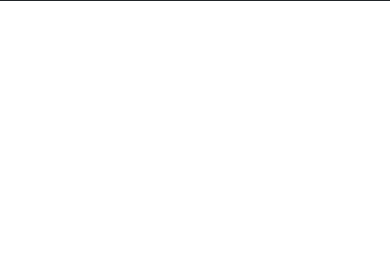
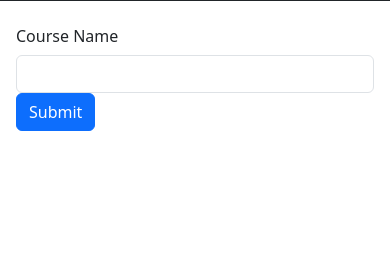
Before and after one commit to Hossai25/801-1-Sprint-Group, a Django app: template templates/createCourse.html in a window 390 px wide. Shown: the part 79-340 px from the top of the page. Run offline with Django 4.2, Linux system fonts and the light colour scheme; the template is opened without the code that fills it, so the values that code supplies are empty; some libraries are stand-ins or nearby versions.

Commit message:
Implement createCourse view and template.

```diff
--- a/TAScheduler/views.py
+++ b/TAScheduler/views.py
@@ -83,12 +83,12 @@ class CreateCourse(View):
         # TODO
         if "account_type" not in request.session:
             request.session["account_type"] = ""
-        created_course = course.create_course(request.POST.dict())
+        created_course = course.create_course(request.POST["course_name"])
         if created_course is None:
             return render(request, "createCourse.html",
                           {"email": request.session["email"], "account_type": request.session["account_type"],
                            "error_message": "Error creating the course."})
-        return redirect('/dashboard/', {"email": request.session["email"],
+        return redirect('/courses/', {"email": request.session["email"],
                                         "account_type": request.session["account_type"]})
 
 
--- a/templates/createCourse.html
+++ b/templates/createCourse.html
@@ -6,5 +6,25 @@
 
 
 {% block content %}
-
+<div class="text-danger">{{ error_message }}</div>
+<form action="{% url 'createCourse' %}" method="post">
+    {% csrf_token %}
+    <div class="row">
+        <label for="course_name" class="col-sm-3 col-form-label">Course Name</label>
+        <div class="col-sm-9">
+            <input type="text" class="form-control" id="course_name" name="course_name" required>
+        </div>
+    </div>
+    <!--div class="row">
+        <label for="account_type" class="col-sm-3 col-form-label">Account Type</label>
+        <div class="col-sm-9">
+            <select class="form-select" id="account_type" name="account_type">
+                <option value="ta" selected>Teaching Assistant</option>
+                <option value="instructor">Instructor</option>
+                <option value="admin">Administrator</option>
+            </select>
+        </div>
+    </div-->
+    <input type="submit" class="btn btn-primary" value="Submit">
+</form>
 {%  endblock %}
```
